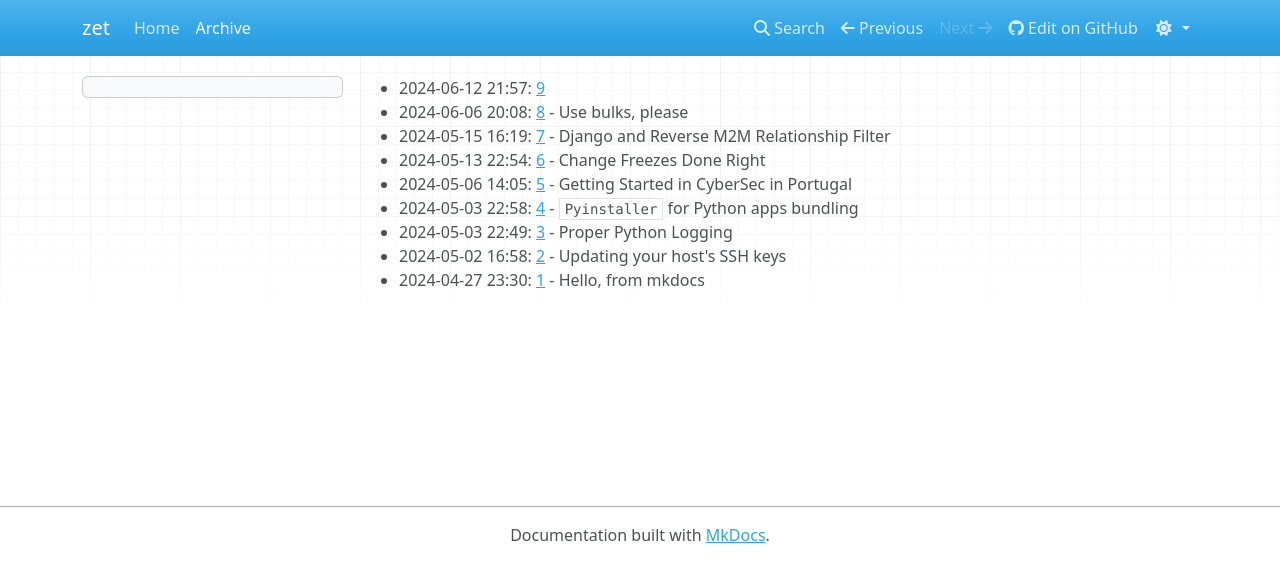
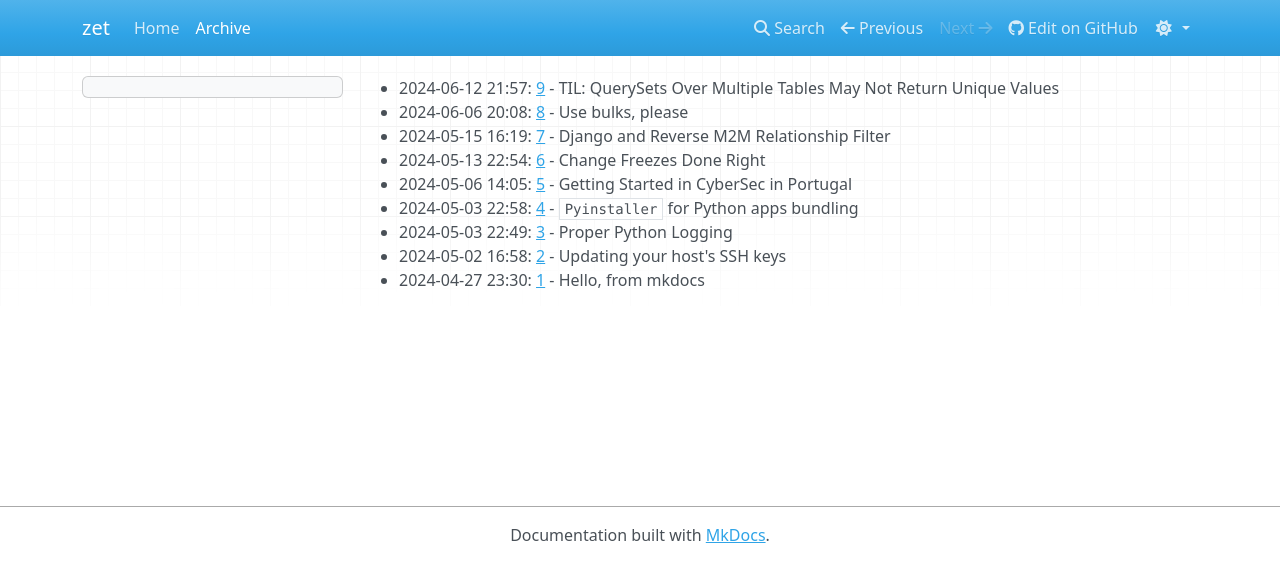
Before and after one commit to gsilvapt/zet, an MkDocs documentation site: the page built from docs/zet/index.md, in a window 1280 px wide. Shown: the top 582 px of the page. Built offline with MkDocs 1.6.1, drawn with Linux system fonts in a browser that asks for light colours; nearby versions of some CDN libraries.

Commit message:
fix: add missing note name to index (#21)

```diff
--- a/docs/zet/index.md
+++ b/docs/zet/index.md
@@ -1,4 +1,4 @@
-* 2024-06-12 21:57: [9](9/index.md)
+* 2024-06-12 21:57: [9](9/index.md) - TIL: QuerySets Over Multiple Tables May Not Return Unique Values
 * 2024-06-06 20:08: [8](8/index.md) - Use bulks, please
 * 2024-05-15 16:19: [7](7/index.md) - Django and Reverse M2M Relationship Filter
 * 2024-05-13 22:54: [6](6/index.md) - Change Freezes Done Right
```
